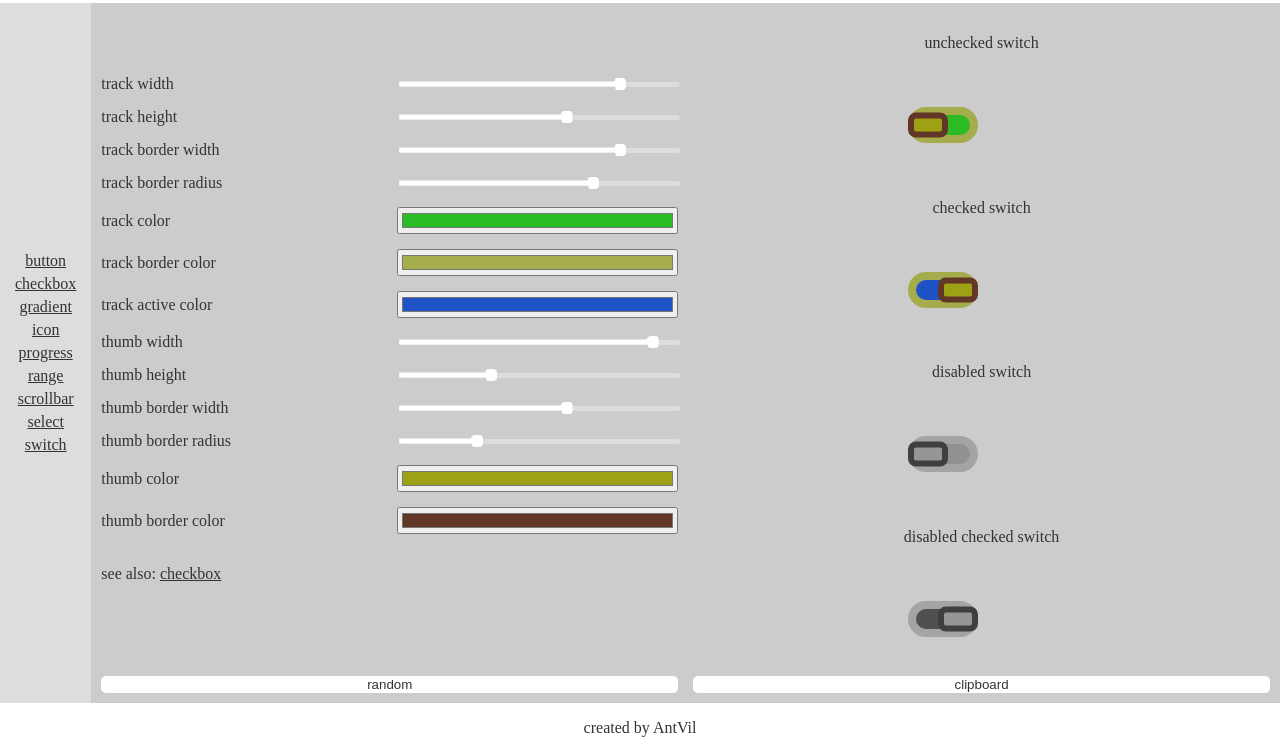
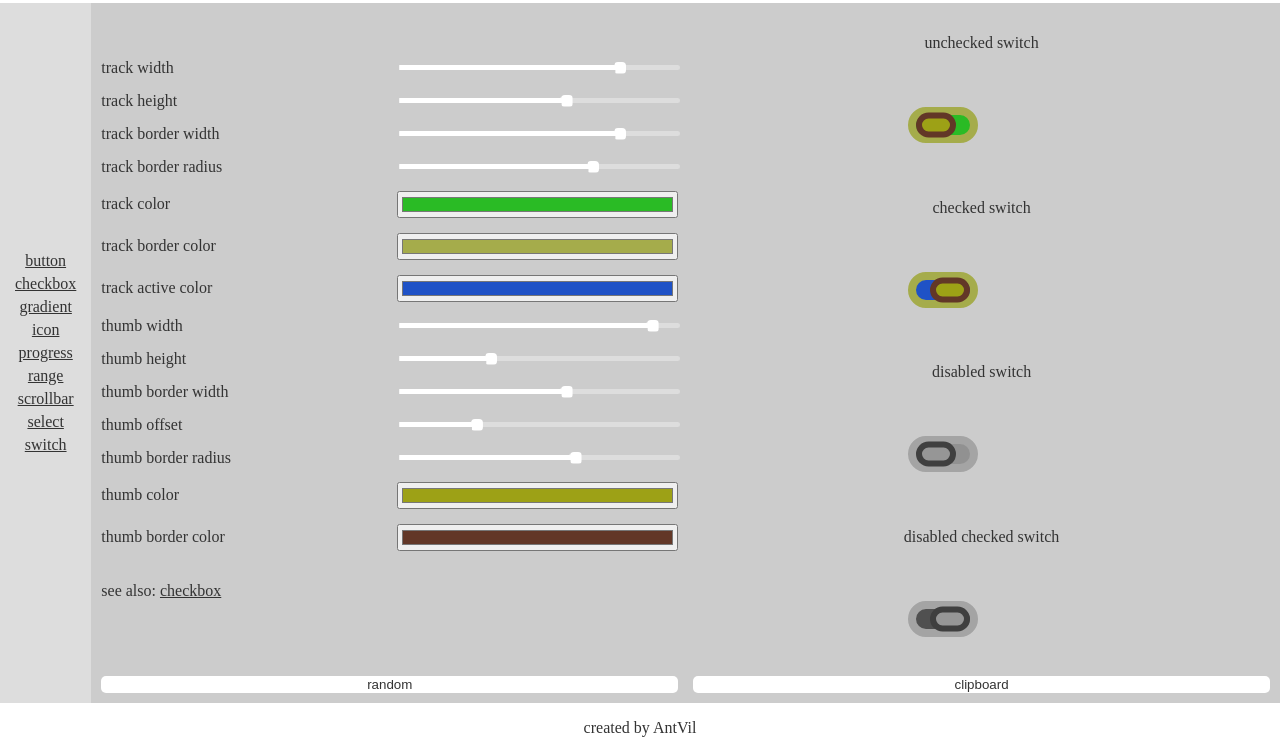
Before and after one commit to AntVil/css-sos, a website: page sos/switch/index.html in a window 1280 px wide. Shown: the part 47-800 px from the top of the page. Drawn offline with Linux system fonts and the light colour scheme; files that its build step writes are made by us from their sources.

Commit message:
add switch offset + emoji

```diff
--- a/sos/switch/index.html
+++ b/sos/switch/index.html
@@ -53,6 +53,8 @@
                 <input id="thumbHeight" type="range" min="5" max="30">
                 <label for="thumbBorderWidth">thumb border width</label>
                 <input id="thumbBorderWidth" type="range" min="0" max="10">
+                <label for="thumbOffset">thumb offset</label>
+                <input id="thumbOffset" type="range" min="0" max="30">
                 <label for="thumbBorderRadius">thumb border radius</label>
                 <input id="thumbBorderRadius" type="range" min="0" max="30">
                 <label for="thumbColor">thumb color</label>
--- a/sos/switch/index.js
+++ b/sos/switch/index.js
@@ -8,6 +8,7 @@ let trackActiveColorInput;
 let thumbWidthInput;
 let thumbHeightInput;
 let thumbBorderWidthInput;
+let thumbOffsetInput;
 let thumbBorderRadiusInput;
 let thumbColorInput;
 let thumbBorderColorInput;
@@ -23,6 +24,7 @@ setup = () => {
     thumbWidthInput = document.getElementById("thumbWidth");
     thumbHeightInput = document.getElementById("thumbHeight");
     thumbBorderWidthInput = document.getElementById("thumbBorderWidth");
+    thumbOffsetInput = document.getElementById("thumbOffset");
     thumbBorderRadiusInput = document.getElementById("thumbBorderRadius");
     thumbColorInput = document.getElementById("thumbColor");
     thumbBorderColorInput = document.getElementById("thumbBorderColor");
@@ -41,6 +43,7 @@ update = () => {
     let thumbWidth = parseFloat(thumbWidthInput.value);
     let thumbHeight = parseFloat(thumbHeightInput.value);
     let thumbBorderWidth = parseFloat(thumbBorderWidthInput.value);
+    let thumbOffset = parseFloat(thumbOffsetInput.value);
     let thumbBorderRadius = parseFloat(thumbBorderRadiusInput.value);
     let thumbColor = thumbColorInput.value;
     let thumbBorderColor = thumbBorderColorInput.value;
@@ -73,7 +76,7 @@ update = () => {
         #output>input[type="checkbox"]::after{
             position: absolute;
             top: 50%;
-            transform: translate(0, -50%);
+            transform: translate(${thumbOffset}px, -50%);
             content: "";
             display: block;
             width: ${thumbWidth}px;
@@ -84,7 +87,7 @@ update = () => {
         }
 
         #output>input[type="checkbox"]:checked::after{
-            transform: translate(${trackWidth + 2 * trackBorderWidth - thumbWidth - 2 * thumbBorderWidth}px, -50%);
+            transform: translate(${trackWidth + 2 * trackBorderWidth - thumbWidth - 2 * thumbBorderWidth - thumbOffset}px, -50%);
         }
 
         #output>input[type="checkbox"]:disabled{
@@ -104,6 +107,7 @@ random = () => {
     thumbWidthInput.value = randInt(thumbWidthInput.min, thumbWidthInput.max);
     thumbHeightInput.value = randInt(thumbHeightInput.min, thumbHeightInput.max);
     thumbBorderWidthInput.value = randInt(thumbBorderWidthInput.min, thumbBorderWidthInput.max);
+    thumbOffsetInput.value = randInt(thumbOffsetInput.min, thumbOffsetInput.max);
     thumbBorderRadiusInput.value = randInt(thumbBorderRadiusInput.min, thumbBorderRadiusInput.max);
     thumbColorInput.value = randColor();
     thumbBorderColorInput.value = randColor();
```
Also changed, not shown: index.html (+2 -2 lines), README.md.
